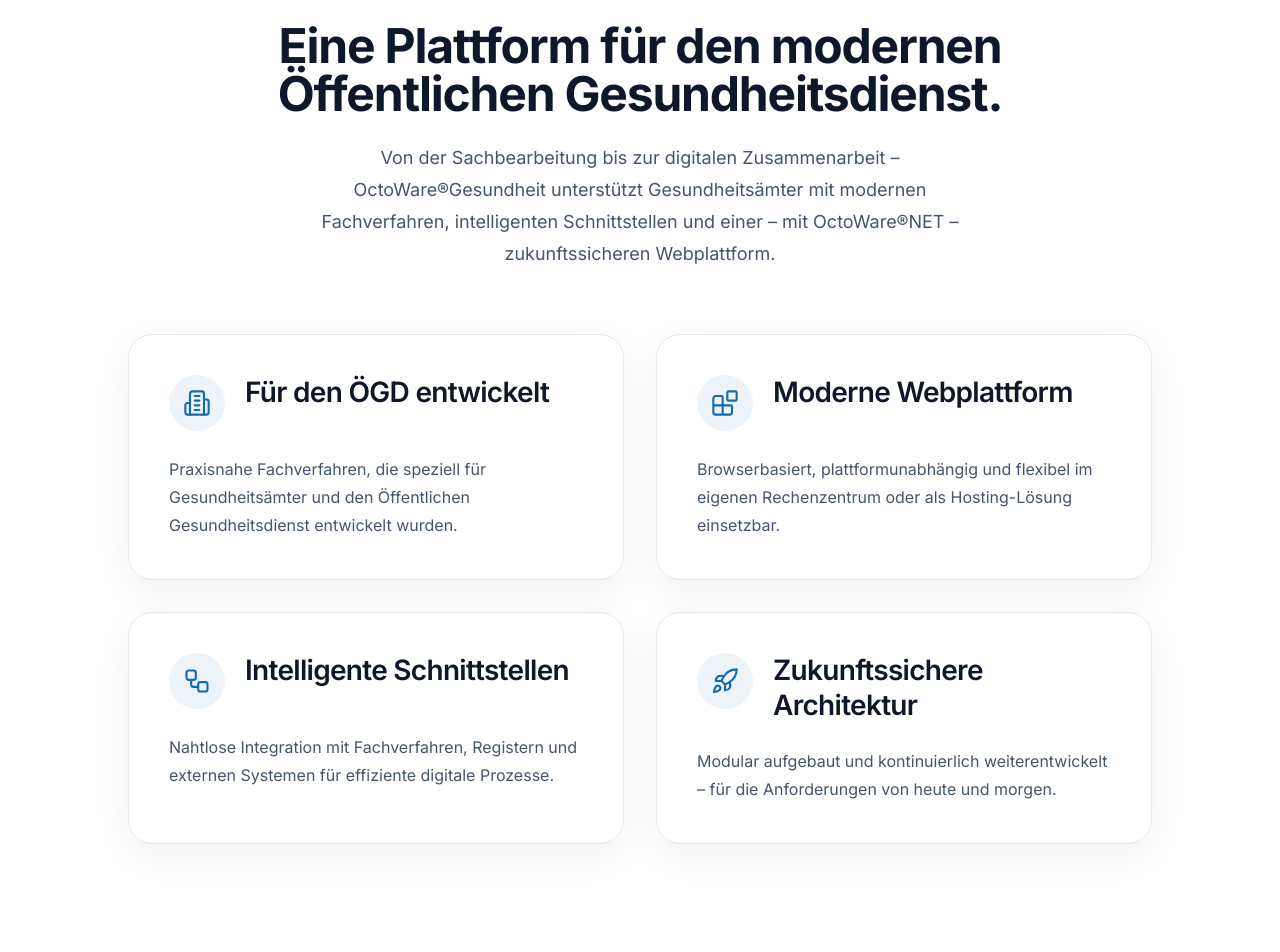
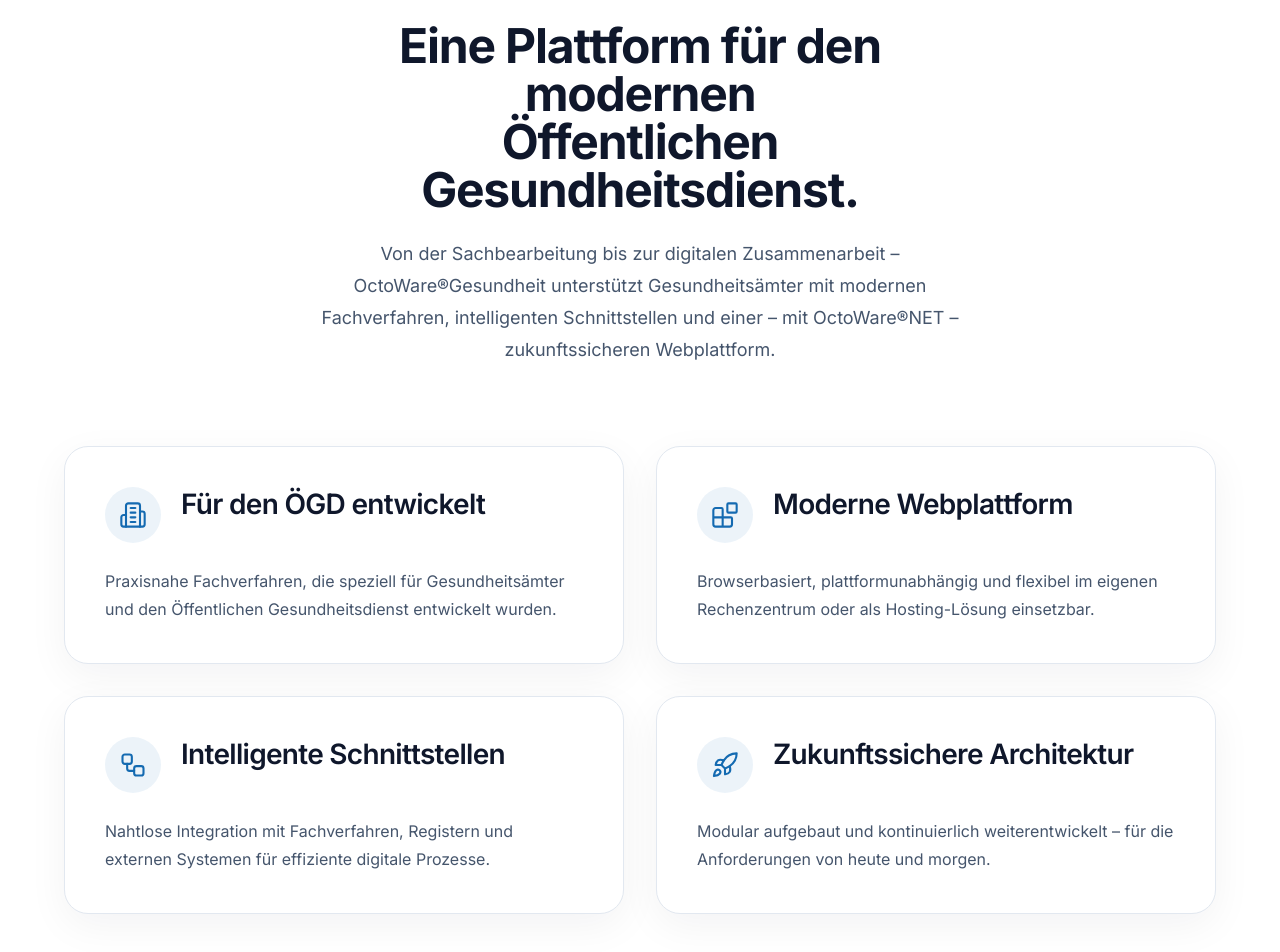
Before and after one commit to weblogger117-art/octoware-website, a Next.js app: page / in a window 1280 px wide. Shown: the part 1246-2198 px from the top of the page. Built offline with nearby package versions, Linux system fonts and the light colour scheme.

Commit message:
Update WhyOctoWare.tsx

```diff
--- a/components/sections/WhyOctoWare.tsx
+++ b/components/sections/WhyOctoWare.tsx
@@ -52,7 +52,7 @@ export function WhyOctoWare() {
           -translate-x-1/2
           -translate-y-1/2
 
-          opacity-[0.07]
+          opacity-[0.12]
 
           pointer-events-none
           select-none
@@ -68,7 +68,7 @@ export function WhyOctoWare() {
           z-10
 
           mx-auto
-          max-w-3xl
+          max-w-2xl
           text-center
         "
       >
@@ -131,10 +131,10 @@ export function WhyOctoWare() {
           z-10
 
           mx-auto
-          mt-16
+          mt-20
 
           grid
-          max-w-5xl
+          max-w-6xl
           grid-cols-1
           gap-8
 
```
